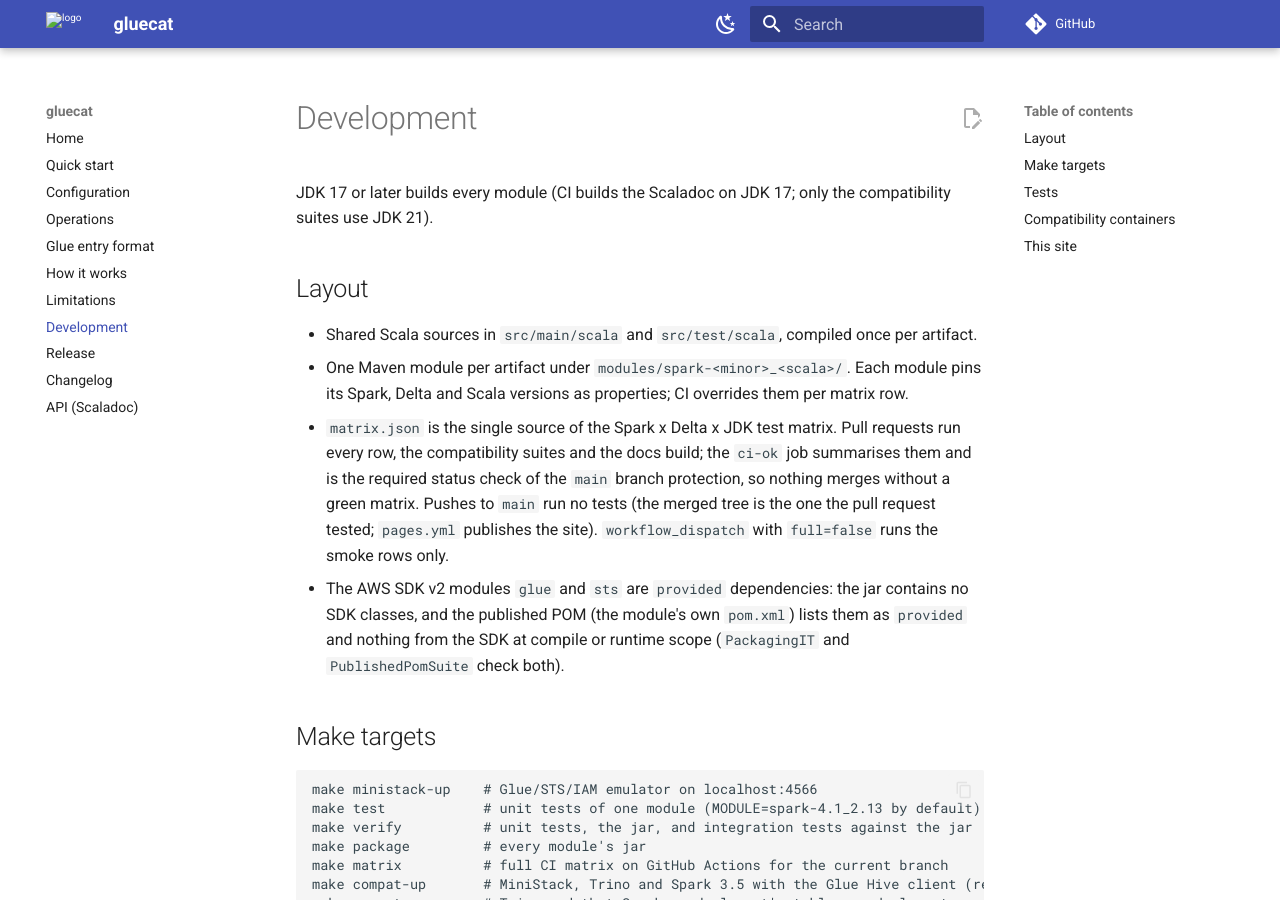
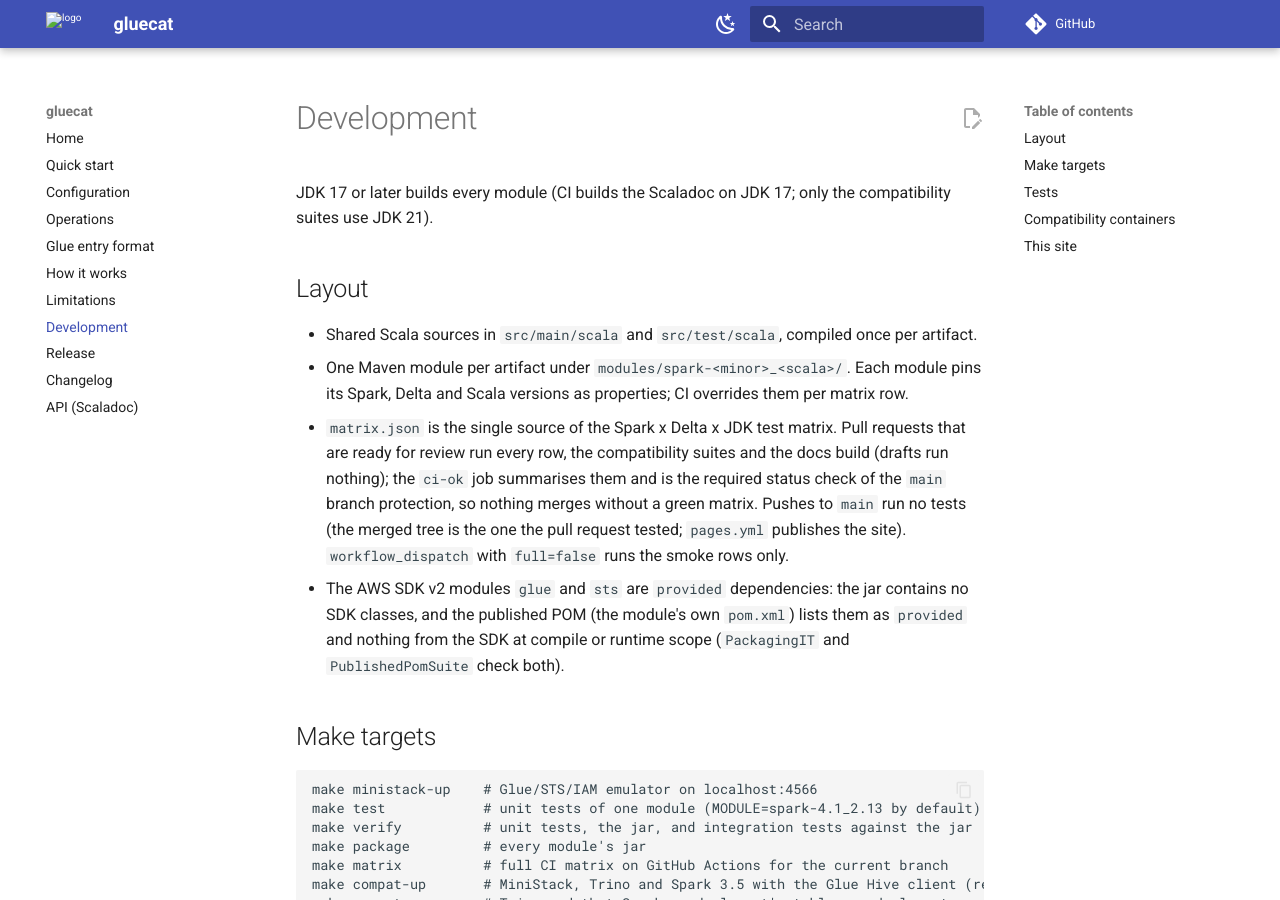
Before and after one commit to sdaberdaku/gluecat, an MkDocs documentation site: the page built from docs/site/development.md, in a window 1280 px wide and 900 px high. Built offline with MkDocs 1.6.1 and Material for MkDocs 9.7.7, drawn with Linux system fonts in a browser that asks for light colours; comment, search, counter and statistics services are not loaded.

Commit message:
CI: skip draft pull requests; the run starts when the PR is marked ready for review

```diff
--- a/docs/site/development.md
+++ b/docs/site/development.md
@@ -7,8 +7,8 @@ JDK 17 or later builds every module (CI builds the Scaladoc on JDK 17; only the
 - Shared Scala sources in `src/main/scala` and `src/test/scala`, compiled once per artifact.
 - One Maven module per artifact under `modules/spark-<minor>_<scala>/`. Each module pins its Spark, Delta and Scala
   versions as properties; CI overrides them per matrix row.
-- `matrix.json` is the single source of the Spark x Delta x JDK test matrix. Pull requests run every row, the
-  compatibility suites and the docs build; the `ci-ok` job summarises them and is the required status check of the
+- `matrix.json` is the single source of the Spark x Delta x JDK test matrix. Pull requests that are ready for review run every row, the
+  compatibility suites and the docs build (drafts run nothing); the `ci-ok` job summarises them and is the required status check of the
   `main` branch protection, so nothing merges without a green matrix. Pushes to `main` run no tests (the merged tree is
   the one the pull request tested; `pages.yml` publishes the site). `workflow_dispatch` with `full=false` runs the smoke
   rows only.
```
Also changed, not shown: CLAUDE.md (+1 -1 lines), 1 other file.
